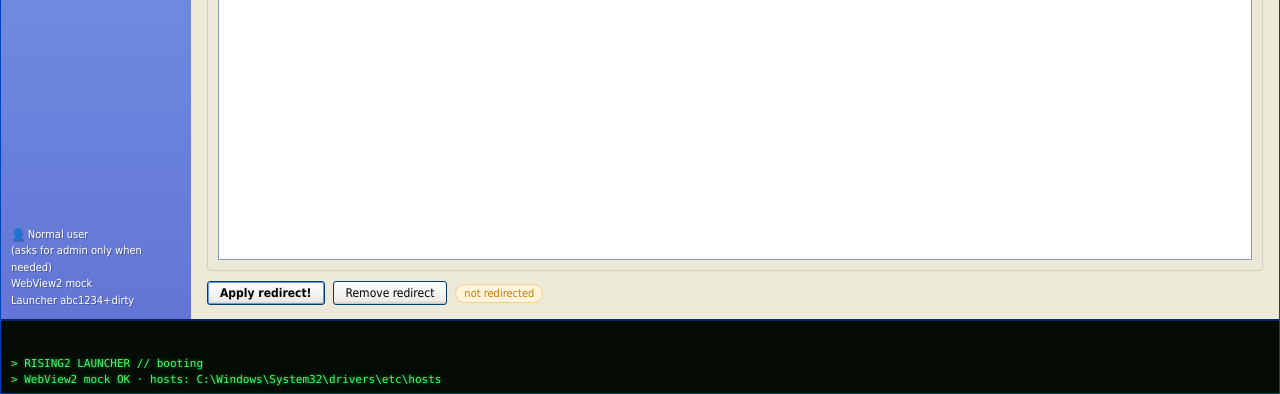
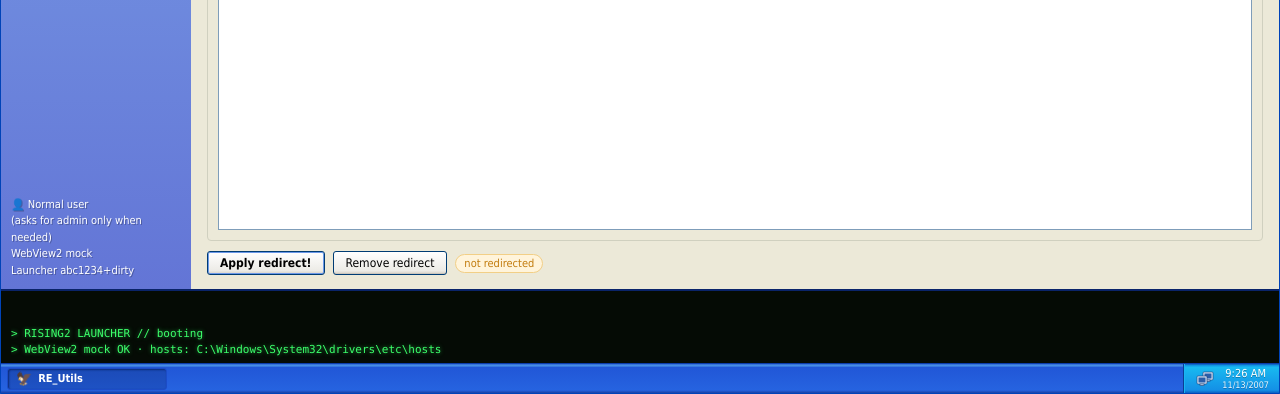
Before and after one commit to rising2code/Rising2, a plain HTML site: page Launcher/ui/index.html in a window 1280 px wide. Shown: the part 406-800 px from the top of the page. Drawn offline with Linux system fonts and the light colour scheme.

Commit message:
Add XP taskbar: RE_Utils task, network tray icon, 2007 clock
All tools now live in the "RE_Utils" app, shown as a task button on an
XP-style taskbar under the console. Clicking the active task minimizes
it to a desktop, clicking again restores it. The tray has a network
icon (blinks during backend calls, red X when offline) and a clock
with the real time on a fixed November 2007 date.

Co-Authored-By: Claude Opus 5.5 <noreply@anthropic.com>

```diff
--- a/Launcher/ui/app.js
+++ b/Launcher/ui/app.js
@@ -3,7 +3,7 @@
 // ---------- Bridge to Go ----------
 // In the launcher, Go injects window.__rpc. Opened as a plain file in a browser
 // (for UI work), a small mock answers instead.
-const call = (() => {
+const rpc = (() => {
   if (!window.__rpc) return mockCall;
   let seq = 0;
   const pending = {};
@@ -21,6 +21,17 @@ const call = (() => {
     });
   };
 })();
+
+// Every backend call makes the tray network icon blink, like XP network activity.
+let inFlight = 0;
+function call(method, args = null) {
+  if (method.startsWith("win.")) return rpc(method, args);
+  inFlight++;
+  $("#trayNet").classList.add("busy");
+  return rpc(method, args).finally(() => {
+    if (--inFlight === 0) $("#trayNet").classList.remove("busy");
+  });
+}
 
 const $ = (s) => document.querySelector(s);
 const $$ = (s) => [...document.querySelectorAll(s)];
@@ -167,6 +178,35 @@ document.addEventListener("pointerdown", (e) => {
     });
   }, 70);
 })();
+
+// ---------- Taskbar ----------
+// Each task button owns one "app" panel. Like XP: clicking the active one minimizes it,
+// clicking it again restores it.
+$$(".task").forEach((btn) => (btn.onclick = () => {
+  const app = document.getElementById(btn.dataset.app);
+  const minimized = app.classList.toggle("minimized");
+  btn.classList.toggle("active", !minimized);
+}));
+
+// Tray: network status and a clock stuck in November 2007 (time is real).
+function syncOnline() {
+  const net = $("#trayNet");
+  net.classList.toggle("offline", !navigator.onLine);
+  net.title = navigator.onLine ? "Local Area Connection\nConnected" : "Local Area Connection\nA network cable is unplugged";
+}
+addEventListener("online", syncOnline);
+addEventListener("offline", syncOnline);
+syncOnline();
+
+function tick() {
+  const now = new Date();
+  const then = new Date(2007, 10, Math.min(now.getDate(), 30), now.getHours(), now.getMinutes());
+  $("#clockTime").textContent = then.toLocaleTimeString("en-US", { hour: "numeric", minute: "2-digit" });
+  $("#clockDate").textContent = then.toLocaleDateString("en-US");
+  $("#clock").title = then.toLocaleDateString("en-US", { weekday: "long", year: "numeric", month: "long", day: "numeric" });
+}
+tick();
+setInterval(tick, 5000);
 
 // ---------- Navigation ----------
 function show(page) {
--- a/Launcher/ui/index.html
+++ b/Launcher/ui/index.html
@@ -25,7 +25,11 @@
     </div>
   </header>
 
-  <div class="body">
+  <div class="desk">
+  <div class="desktop" aria-hidden="true"><span>Rising2</span></div>
+
+  <!-- RE_Utils "app": every tool lives here. More apps = more task buttons. -->
+  <div class="body app" id="app-reutils">
     <nav class="taskpane">
       <div class="pane-group">
         <div class="pane-head">Tools</div>
@@ -119,7 +123,27 @@
     </main>
   </div>
 
+  </div>
+
   <footer class="console" id="console" aria-live="polite"></footer>
+
+  <footer class="taskbar">
+    <div class="tasks">
+      <button class="task active" data-app="app-reutils" title="RE_Utils">
+        <span class="task-ico" aria-hidden="true">🦅</span><span>RE_Utils</span>
+      </button>
+    </div>
+    <div class="tray">
+      <span class="tray-net" id="trayNet" title="Local Area Connection">
+        <svg viewBox="0 0 18 16" width="18" height="16" aria-hidden="true">
+          <g class="pc back"><rect x="7" y="1" width="10" height="8" rx="1"/><rect class="scr" x="8.5" y="2.5" width="7" height="5"/><rect x="10" y="9" width="4" height="1.5"/></g>
+          <g class="pc front"><rect x="1" y="5" width="10" height="8" rx="1"/><rect class="scr" x="2.5" y="6.5" width="7" height="5"/><rect x="4" y="13" width="4" height="1.5"/></g>
+          <g class="off"><circle cx="13.5" cy="12" r="3.6"/><path d="M12 10.5l3 3m0-3l-3 3"/></g>
+        </svg>
+      </span>
+      <span class="clock" id="clock"><b id="clockTime"></b><small id="clockDate"></small></span>
+    </div>
+  </footer>
 </div>
 <script src="app.js"></script>
 </body>
--- a/Launcher/ui/style.css
+++ b/Launcher/ui/style.css
@@ -159,3 +159,42 @@ a.pill:hover { text-decoration: underline; }
   *, *::before, *::after { animation-duration: 1ms !important; transition-duration: 1ms !important; }
   #matrix { display: none; }
 }
+
+/* ---------- Desktop + XP taskbar ---------- */
+.desk { flex: 1; min-height: 0; position: relative; display: flex; }
+.desktop { position: absolute; inset: 0; display: grid; place-items: center; overflow: hidden;
+  background: radial-gradient(ellipse at 30% 110%, #3b8d2c 0 30%, transparent 31%),
+              linear-gradient(180deg, #2f6fd8 0%, #6aa5f0 55%, #9cc8f7 70%, #4c9b31 71%, #2f7a20 100%); }
+.desktop span { font: italic bold 44px "Trebuchet MS", sans-serif; color: #fff3; text-shadow: 0 2px 6px #0003; }
+.app { position: relative; flex: 1; background: var(--face);
+  transform-origin: 60px calc(100% + 110px); transition: transform .32s var(--ease), opacity .28s; }
+.app.minimized { transform: scale(.08); opacity: 0; pointer-events: none; }
+
+.taskbar { flex: none; height: 30px; display: flex; align-items: stretch; user-select: none;
+  background: linear-gradient(180deg, #3168d5 0%, #4993e6 6%, #2157d7 12%, #2663e0 90%, #1941a5 100%);
+  border-top: 1px solid #0c3daa; }
+.tasks { flex: 1; display: flex; align-items: center; gap: 3px; padding: 0 6px; min-width: 0; }
+.task { display: flex; align-items: center; gap: 6px; width: 160px; height: 22px; padding: 0 8px; cursor: pointer;
+  border: 1px solid #1c4cc7; border-radius: 3px; color: #fff; font: 11px Tahoma, sans-serif; text-align: left;
+  background: linear-gradient(180deg, #4f8ff0, #3a7ae8 45%, #2e6be0); box-shadow: inset 1px 1px 0 #7eb2ff;
+  position: relative; overflow: hidden; transition: background .2s, box-shadow .2s; }
+.task:hover { background: linear-gradient(180deg, #6aa3f7, #4c89ee 45%, #3b78e6); }
+.task.active { background: linear-gradient(180deg, #1c4bb8, #1e52c4); box-shadow: inset 1px 1px 2px #0b2a75; font-weight: bold; }
+.task-ico { font-size: 13px; }
+.tray { display: flex; align-items: center; gap: 8px; padding: 0 10px 0 12px; color: #fff;
+  background: linear-gradient(180deg, #0c59b9 0%, #139ee9 6%, #18b9f0 12%, #1490e6 90%, #0b5fc2 100%);
+  border-left: 1px solid #0a3e94; box-shadow: inset 1px 0 0 #1ab4f3; }
+.tray-net { display: grid; cursor: default; }
+.tray-net svg .pc rect { fill: #d7e4f5; stroke: #1b3c73; stroke-width: .6; }
+.tray-net svg .pc .scr { fill: #2b5ea8; stroke: none; transition: fill .15s; }
+.tray-net.busy .front .scr { animation: netblink .5s steps(1) infinite; }
+.tray-net.busy .back .scr { animation: netblink .5s steps(1) infinite .25s; }
+@keyframes netblink { 50% { fill: #9fe7ff; } }
+.tray-net svg .off { display: none; }
+.tray-net.offline svg .off { display: inline; }
+.tray-net svg .off circle { fill: #d93a2b; stroke: #fff; stroke-width: .8; }
+.tray-net svg .off path { stroke: #fff; stroke-width: 1.3; stroke-linecap: round; }
+.clock { display: flex; flex-direction: column; align-items: center; line-height: 1.1; font: 11px Tahoma, sans-serif;
+  text-shadow: 0 1px #0004; cursor: default; }
+.clock b { font-weight: normal; }
+.clock small { font-size: 9px; opacity: .9; }
```
Also changed, not shown: 1 other file.
